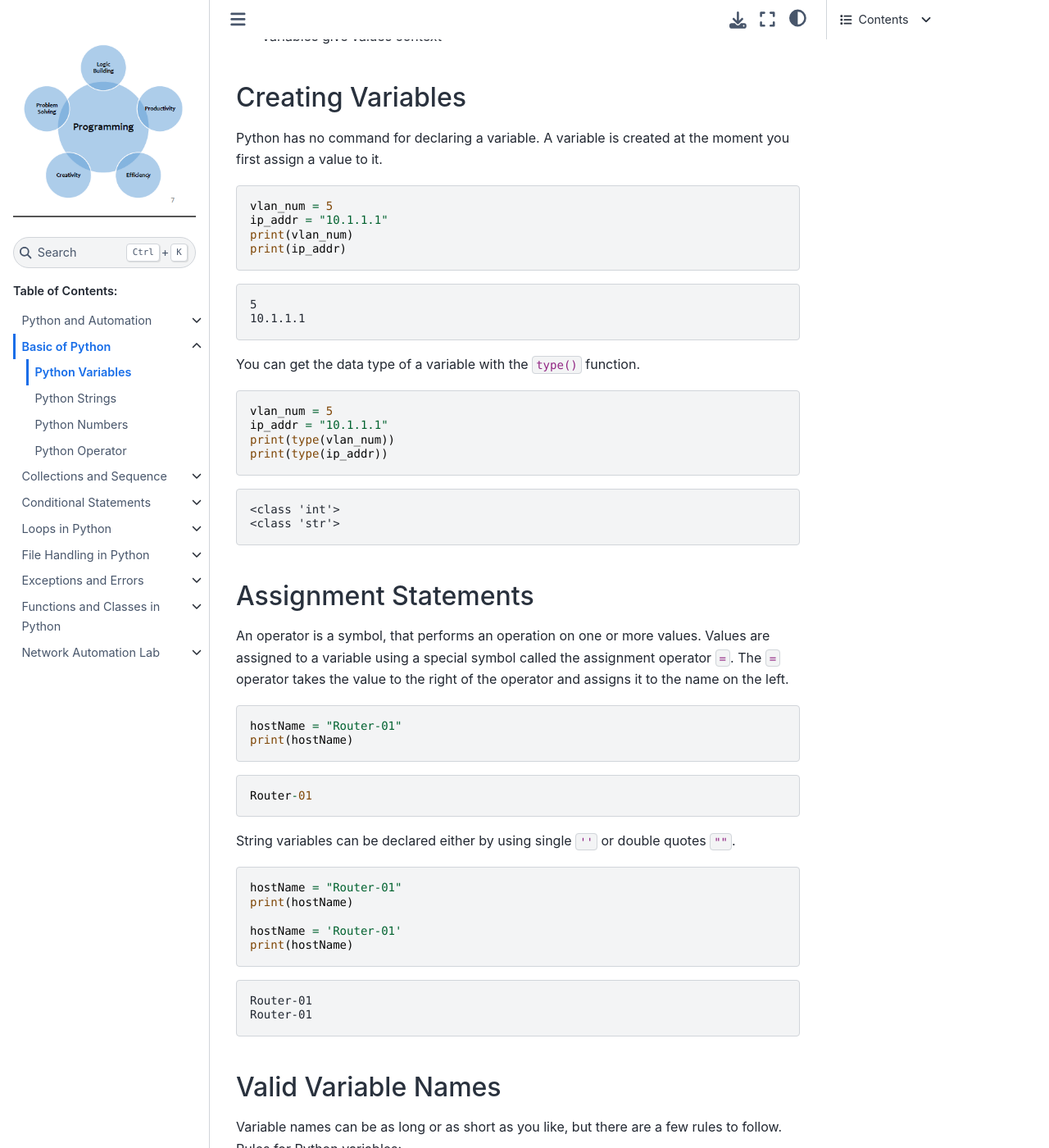
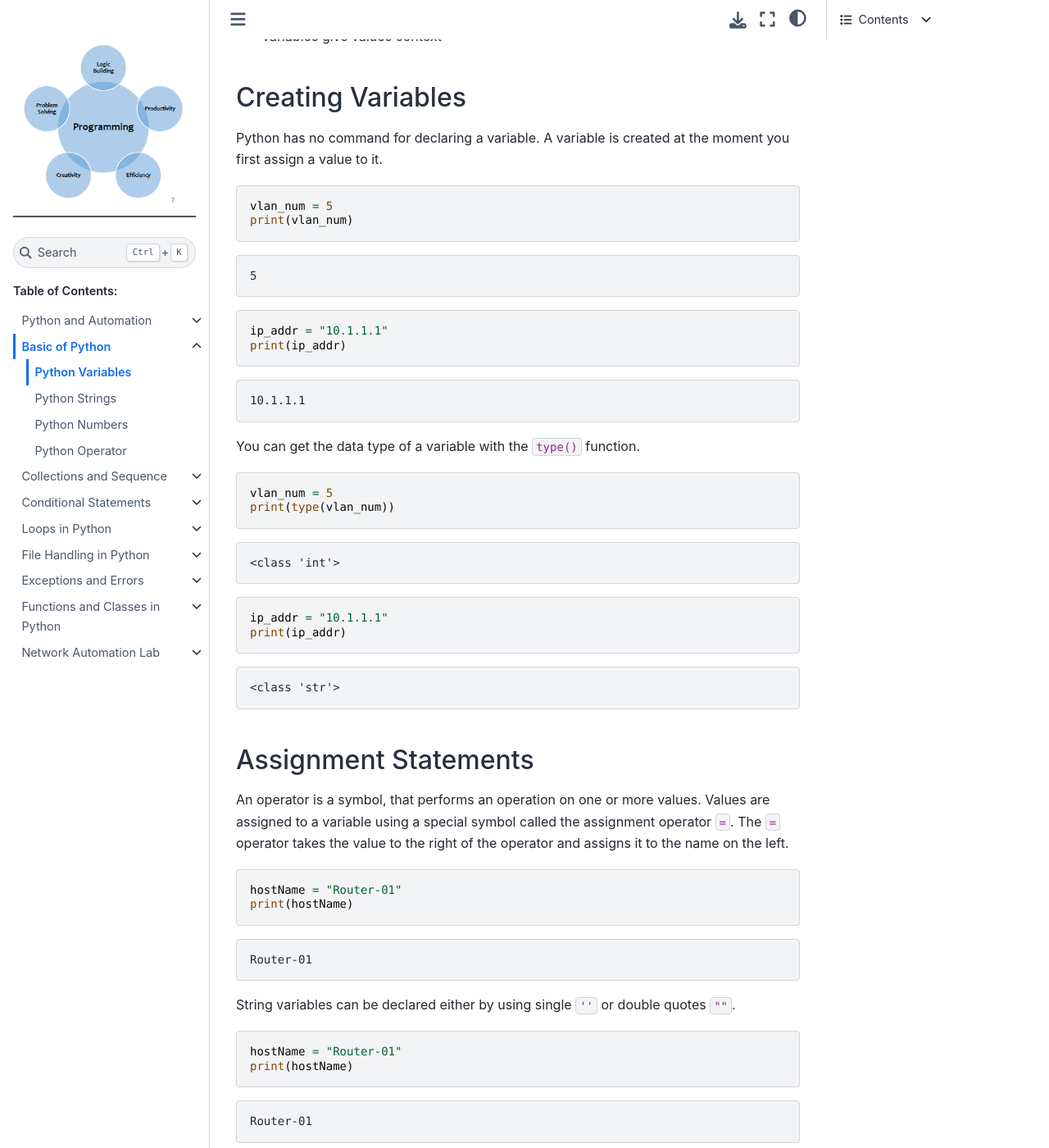
Before and after one commit to sydasif/python-book, a Sphinx documentation site: the page built from docs/source/02_basic/01_variable.md, in a window 1280 px wide and 1400 px high, scrolled down 232 px. Shown: the whole window at 82% size. Built offline with Sphinx 7.4.7 and the Sphinx Book theme 1.1.4, drawn with Linux system fonts in a browser that asks for light colours; some of the changed text lies outside the part shown.

Commit message:
update varable file

````diff
--- a/docs/source/02_basic/01_variable.md
+++ b/docs/source/02_basic/01_variable.md
@@ -11,13 +11,19 @@ Python has no command for declaring a variable. A variable is created at the mom
 
 ```py
 vlan_num = 5
+print(vlan_num)
+```
+
+```console
+5
+```
+
+```py
 ip_addr = "10.1.1.1"
-print(vlan_num)
 print(ip_addr)
 ```
 
 ```console
-5
 10.1.1.1
 ```
 
@@ -25,13 +31,19 @@ You can get the data type of a variable with the `type()` function.
 
 ```py
 vlan_num = 5
-ip_addr = "10.1.1.1"
 print(type(vlan_num))
-print(type(ip_addr))
 ```
 
 ```console
 <class 'int'>
+```
+
+```py
+ip_addr = "10.1.1.1"
+print(ip_addr)
+```
+
+```console
 <class 'str'>
 ```
 
@@ -44,7 +56,7 @@ hostName = "Router-01"
 print(hostName)
 ```
 
-```py
+```console
 Router-01
 ```
 
@@ -53,13 +65,18 @@ String variables can be declared either by using single `''` or double quotes `"
 ```py
 hostName = "Router-01"
 print(hostName)
+```
 
+```console
+Router-01
+```
+
+```py
 hostName = 'Router-01'
 print(hostName)
 ```
 
 ```console
-Router-01
 Router-01
 ```
 
@@ -92,10 +109,9 @@ Type casting is a method used to change the variable  value into a different dat
 In this example, we shall take an integer literal assigned to a variable. Then we shall typecast this integer to float using `float()` function.
 
 ```py
-#integer
+# integer
 num = 100
-
-#float
+# float
 num_float = float(num)
 print(num_float)
 print(type(num_float))
@@ -109,10 +125,9 @@ print(type(num_float))
 In the following code, we shall initialize a variable with float value. then, we typecast this float to integer using `int()`.
 
 ```py
-#float
+# float
 num = 99.9
-
-#integer
+# integer
 num_int = int(num)
 print(num_int)
 print(type(num_int))
@@ -123,7 +138,7 @@ print(type(num_int))
 <class 'int'>
 ```
 
-In this example, we shall use `int()` and `float()` to typecast a string literal to integer and float
+In this example, we shall use `int()` and `float()` to typecast a string literal to integer and float.
 
 ```py
 #string
````
Also changed, not shown: other parts of docs/source/02_basic/01_variable.md (+0 -1 lines).
